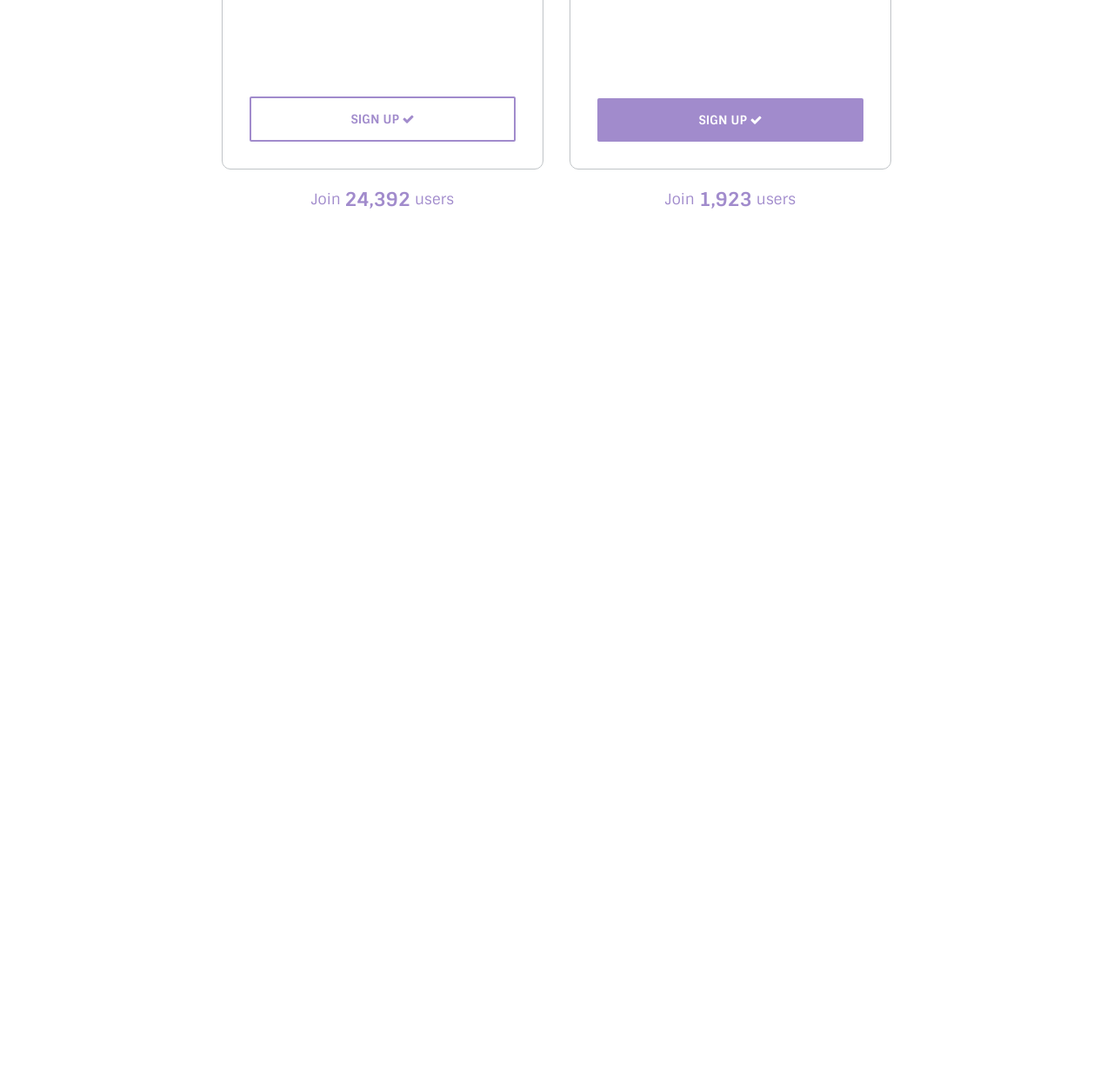
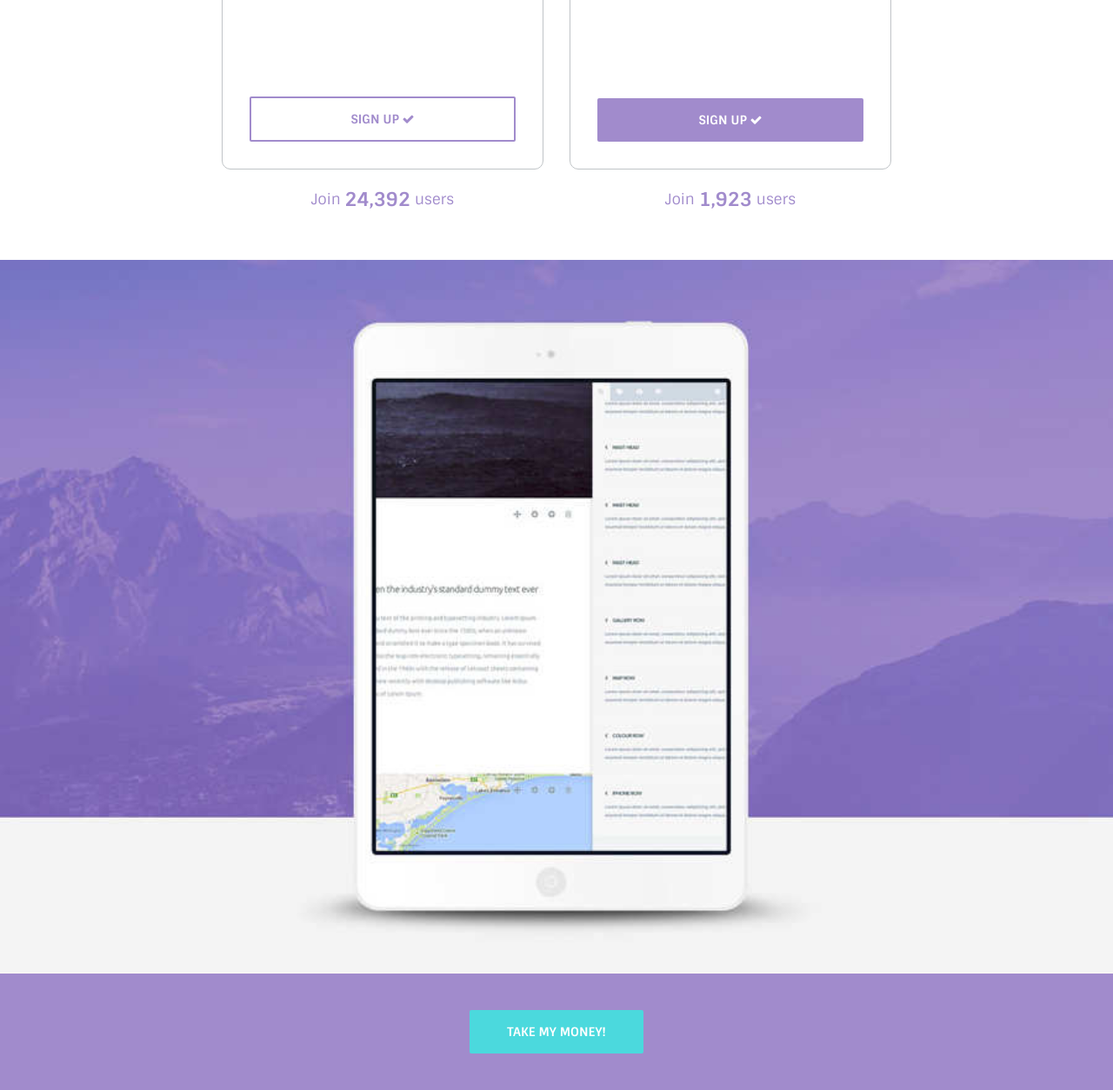
Before and after one commit to Jigmet/builder.io, a plain HTML site: page index.html in a window 1280 px wide. Shown: the part 3056-4310 px from the top of the page at 87% size. Before the commit the page ends 3355 px from the top, so only its background shows below. Drawn offline with nearby package versions, Linux system fonts and the light colour scheme.

Commit message:
Added mountain image

```diff
--- a/css/src/app.scss
+++ b/css/src/app.scss
@@ -6,4 +6,5 @@
         "video-demo",
         "take_look",
         "customization",
-        "pricing";
+        "pricing",
+        "mountains";
--- /dev/null
+++ b/css/src/mountains.scss
@@ -0,0 +1,13 @@
+#mountains{
+  img{
+  width: 100%;
+}
+.take-my-money{
+  background-color: $primary-color;
+  padding: 3em 0;
+  text-align: center;
+  a{
+    background-color: $secondary-color;
+  }
+}
+}
--- a/index.html
+++ b/index.html
@@ -145,5 +145,11 @@
        </div>
      </div>
 </section>
+<section id="mountains">
+  <img src="images/mountains.jpg" alt="Mountains" class="img-responsive">
+<div class="take-my-money">
+  <a href="#" class="btn btn-solid"> Take my money!</a>
+</div>
+</section>
  </body>
 </html>
```
Also changed, not shown: css/app.css, images/mountains.jpg (added), 1 other file.
